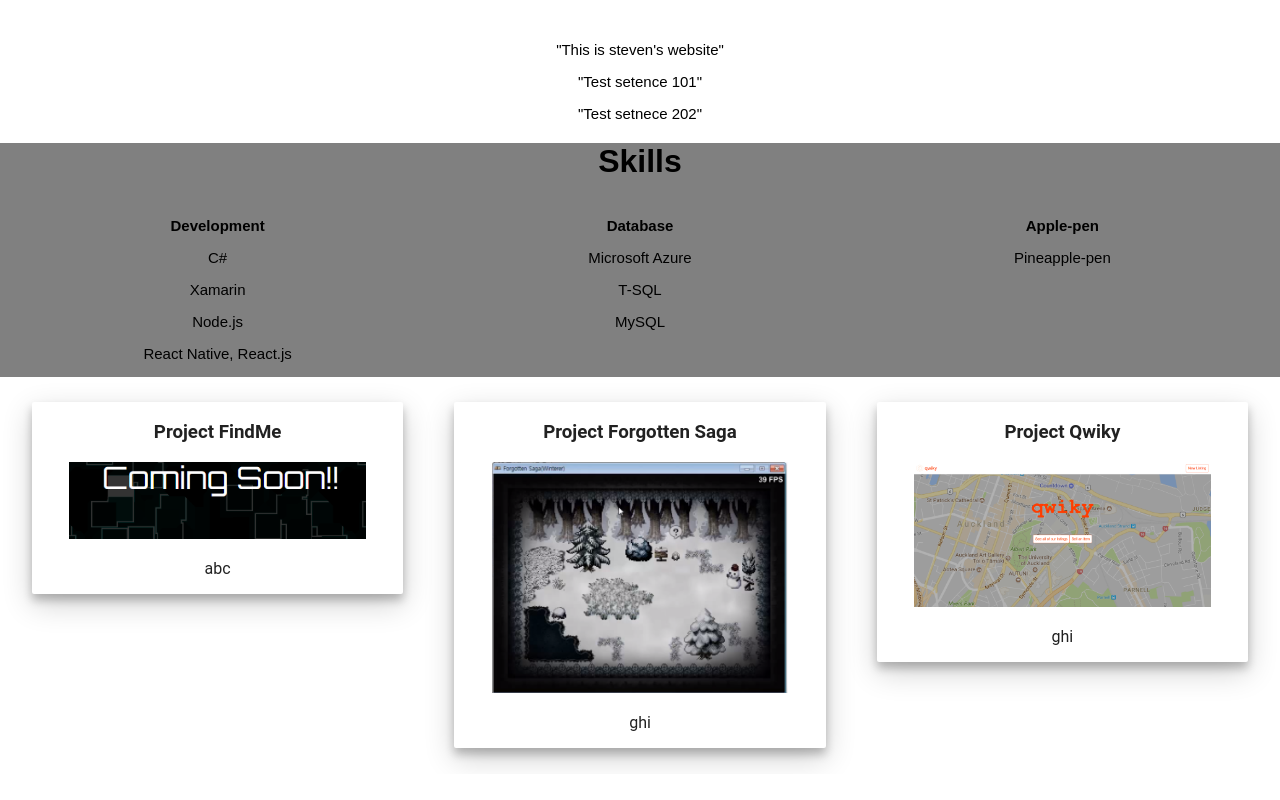
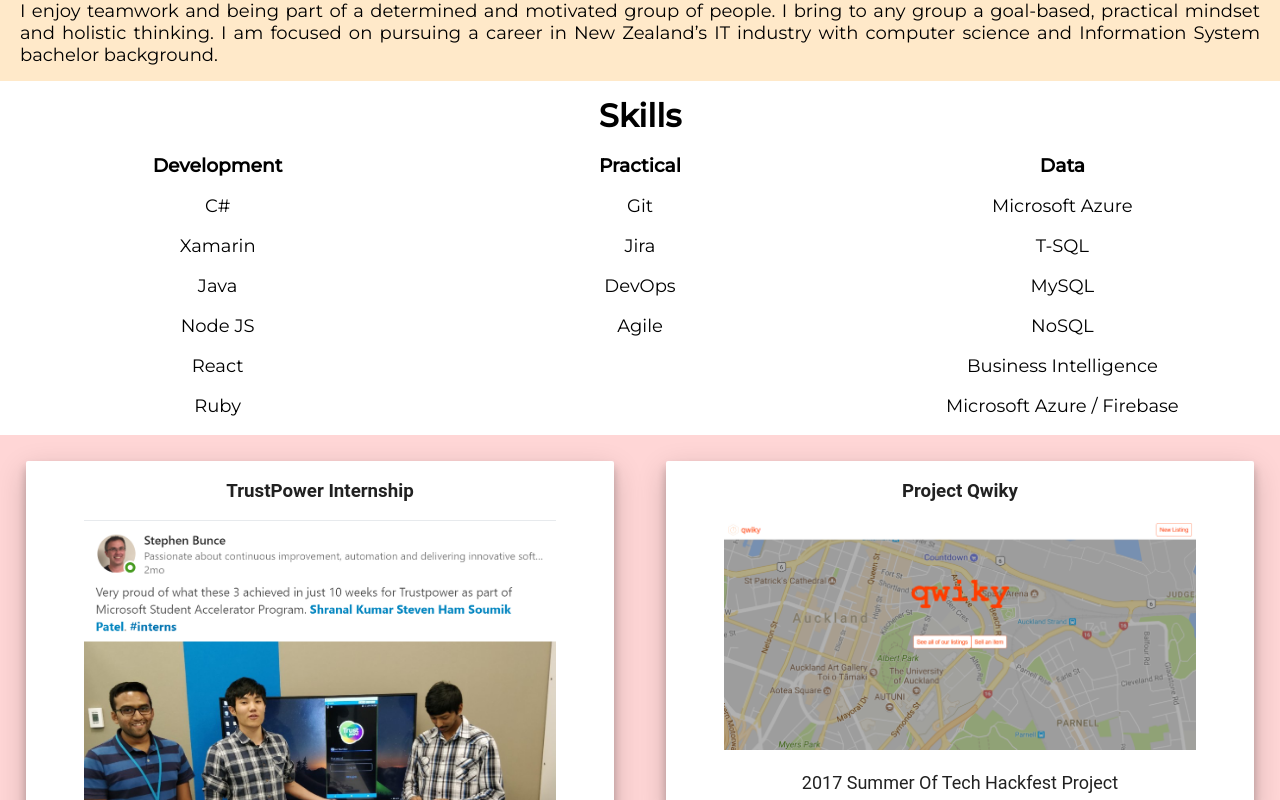
Before and after one commit to MinkyuH/Online-Portfolio, a React (Create React App) app: page / in a window 1280 px wide. Shown: the part 280-1080 px from the top of the page. Before the commit the page ends 1054 px from the top, so only its background shows below. Built offline with nearby package versions, Linux system fonts and the light colour scheme.

Commit message:
Edit paragraphs and background colours, add footer.

```diff
--- a/public/index.html
+++ b/public/index.html
@@ -11,6 +11,7 @@
     <link rel="manifest" href="%PUBLIC_URL%/manifest.json">
     <link rel="shortcut icon" href="%PUBLIC_URL%/favicon.ico">
     <link rel="stylesheet" href="https://fonts.googleapis.com/icon?family=Material+Icons">
+    <link rel='stylesheet' href='https://fonts.googleapis.com/css?family=Montserrat:400,500'>
     <!--
       Notice the use of %PUBLIC_URL% in the tags above.
       It will be replaced with the URL of the `public` folder during the build.
@@ -20,7 +21,7 @@
       work correctly both with client-side routing and a non-root public URL.
       Learn how to configure a non-root public URL by running `npm run build`.
     -->
-    <title>#1 Cunt</title>
+    <title>Minkyu's Online Portfolio</title>
   </head>
   <body>
     <noscript>
--- a/src/App.js
+++ b/src/App.js
@@ -13,6 +13,7 @@
                 <SecondLayer/>
                 <ThirdLayer/>
                 <FourthLayer/>
+                <footer><span>Minkyu Ham &#169; {(new Date()).getFullYear()}</span></footer>
             </div>
         );
     }
--- a/src/components/FirstLayer.js
+++ b/src/components/FirstLayer.js
@@ -8,13 +8,13 @@
     <div id="top-layer" style={styles.topLayer}>
         <img src={logo} alt="logo" style={styles.topLayer.img} />
         <div>
-            <IconButton href="https://github.com/minkyuh" tooltip = "GitHub">
+            <IconButton href="https://github.com/minkyuh" target="_blank" tooltip = "GitHub">
                 <GitHubLogo style = {styles.topLayer.icon}/>
             </IconButton>
-            <IconButton href="https://www.google.co.nz" tooltip = "LinkedIn">
+            <IconButton href="https://www.linkedin.com/in/steven-ham-6a5406140" target="_blank" tooltip = "LinkedIn">
                 <LinkedInLogo style = {styles.topLayer.icon}/>
             </IconButton>
-            <IconButton href="https://www.google.co.nz" tooltip = "Email">
+            <IconButton href="mailto:minkyuh0430@gmail.com" tooltip = "Email">
                 <EmailIcon style = {styles.topLayer.icon}/>
             </IconButton>
         </div>
--- a/src/components/FourthLayer.js
+++ b/src/components/FourthLayer.js
@@ -1,28 +1,30 @@
 import React from 'react';
 import Paper from 'material-ui/Paper';
-import findMe from '../assets/findMe.png';
-import forgottenSaga from '../assets/forgottenSaga.png';
+import trustPower from '../assets/trustPower.png';
 import qwiky from '../assets/qwiky.png';
-import logo from '../assets/logo.svg';
 import styles from '../styles/styles';
 
 export default()=> (
     <div id="FourthLayer" style={styles.fourthLayout}>
         <div>
             <Paper zDepth={3} style={styles.fourthLayout.container}>
-                <h3>Project FindMe</h3>
-                <img src={findMe} alt="project1" style={styles.fourthLayout.img}/>
-                <p>abc</p>
+                <h3>TrustPower Internship</h3>
+                <img src={trustPower} alt="trustPower" style={styles.fourthLayout.img}/>
+                <p>Mobile App created using Xamarin</p>
             </Paper>
-            <Paper zDepth={3} style={styles.fourthLayout.container}>
+            <a href="https://badboiz.github.io/frontend/">
+                <Paper zDepth={3} style={styles.fourthLayout.container}>
+                    <h3>Project Qwiky</h3>
+                    <img src={qwiky} alt="qwiky" style={styles.fourthLayout.img}/>
+                    <p>2017 Summer Of Tech Hackfest Project</p>
+                </Paper>
+            </a>
+        </div>
+        <div>
+            <Paper zDepth={3} style={styles.fourthLayout.youtube}>
                 <h3>Project Forgotten Saga</h3>
-                <img src={forgottenSaga} alt="project3" style={styles.fourthLayout.img}/>
-                <p>ghi</p>
-            </Paper>
-            <Paper zDepth={3} style={styles.fourthLayout.container}>
-                <h3>Project Qwiky</h3>
-                <img src={qwiky} alt="project4" style={styles.fourthLayout.img}/>
-                <p>ghi</p>
+                <iframe title="forgottenSaga" width="560" height="315" src="https://www.youtube.com/embed/vHnKufw_vBg?rel=0" frameborder="0" allow="autoplay; encrypted-media" allowfullscreen></iframe>
+                <p>RPGXP Game Engine, Ruby script</p>
             </Paper>
         </div>
     </div>
--- a/src/components/SecondLayer.js
+++ b/src/components/SecondLayer.js
@@ -3,11 +3,11 @@
 import styles from '../styles/styles';
 
 export default () => (
-<div id = "SecondLayer" style = {styles.secondLayout} >
-    <h1>About</h1>
-    <img src = {logo} alt = "logo2" style = {styles.secondLayout.img} />
-    <p style = {styles.secondLayout.bodyText}> "This is steven's website"</p>
-    <p style = {styles.secondLayout.bodyText}> "Test setence 101" </p>
-    <p style = {styles.secondLayout.bodyText}> "Test setnece 202" </p>
-</div>
+    <div id = "SecondLayer" style = {styles.secondLayout} >
+        <h1 style={styles.secondLayout.heading}>About</h1>
+        <img src={logo} alt="logo2" style={styles.secondLayout.img} />
+        <p style={styles.secondLayout.bodyText}>
+            I enjoy teamwork and being part of a determined and motivated group of people. I bring to any group a goal-based, practical mindset and holistic thinking. I am focused on pursuing a career in New Zealand’s IT industry with computer science and Information System bachelor background.
+        </p>
+    </div>
 );
--- a/src/components/ThirdLayer.js
+++ b/src/components/ThirdLayer.js
@@ -3,26 +3,31 @@
 
 export default () => (
     <div id="ThirdLayer" style={styles.thirdLayout}>
-        <h1>Skills</h1>
+        <h1 style={styles.thirdLayout.heading}>Skills</h1>
         <div style={styles.thirdLayout.container}>
-            <h3 style={styles.thirdLayout.text}>Development</h3>
-            <p style={styles.thirdLayout.text}>C#</p>
-            <p style={styles.thirdLayout.text}>Xamarin</p>
-            <p style={styles.thirdLayout.text}>Node.js</p>
-            <p style={styles.thirdLayout.text}>React Native, React.js</p>
-            {/* <p style={styles.thirdLayout.text}></p> */}
+            <h3>Development</h3>
+            <p>C#</p>
+            <p>Xamarin</p>
+            <p>Java</p>
+            <p>Node JS</p>
+            <p>React</p>
+            <p>Ruby</p>
         </div>
         <div style={styles.thirdLayout.container}>
-            <h3 style={styles.thirdLayout.text}>Database</h3>
-            <p style={styles.thirdLayout.text}>Microsoft Azure</p>
-            <p style={styles.thirdLayout.text}>T-SQL</p>
-            <p style={styles.thirdLayout.text}>MySQL</p>
-            <p style={styles.thirdLayout.text}></p>
-
+            <h3>Practical</h3>
+            <p>Git</p>
+            <p>Jira</p>
+            <p>DevOps</p>
+            <p>Agile</p>
         </div>
         <div style={styles.thirdLayout.container}>
-            <h3 style={styles.thirdLayout.text}>Apple-pen</h3>
-            <p style={styles.thirdLayout.text}>Pineapple-pen</p>
+            <h3>Data</h3>
+            <p>Microsoft Azure</p>
+            <p>T-SQL</p>
+            <p>MySQL</p>
+            <p>NoSQL</p>
+            <p>Business Intelligence</p>
+            <p>Microsoft Azure / Firebase</p>
         </div>
     </div>
 );
--- a/src/components/icons.js
+++ b/src/components/icons.js
@@ -3,7 +3,7 @@
 
 export const EmailIcon = (props) => (
     <SvgIcon {...props}>
-        <path d="M24 7.387v10.478c0 .23-.08.424-.238.576-.158.154-.352.23-.58.23h-8.547v-6.959l1.6 1.229c.102.085.229.126.379.126.148 0 .277-.041.389-.127L24 7.387zm-9.365-2.021h8.547c.211 0 .393.063.543.192.15.128.234.3.248.51l-7.369 5.876-1.969-1.549V5.366zM13.404.864v22.271L0 20.819V3.244L13.406.864h-.002zm-4.049 11.18c-.02-1.133-.313-2.072-.879-2.814-.555-.74-1.275-1.131-2.131-1.164-.824.033-1.529.423-2.1 1.164-.57.742-.855 1.682-.87 2.814.015 1.117.315 2.047.885 2.791.571.74 1.274 1.133 2.101 1.176.855-.035 1.574-.424 2.145-1.17.57-.748.87-1.68.885-2.797h-.036zm-3.12-2.482c.431.02.794.256 1.083.717.285.461.435 1.045.435 1.752 0 .721-.149 1.307-.435 1.771-.301.464-.66.704-1.096.704s-.795-.226-1.095-.69-.435-1.05-.435-1.754c0-.705.135-1.291.435-1.74.284-.45.646-.69 1.081-.721l.027-.039z"/>
+        <path d="M24 4.5v15c0 .85-.65 1.5-1.5 1.5H21V7.387l-9 6.463-9-6.463V21H1.5C.649 21 0 20.35 0 19.5v-15c0-.425.162-.8.431-1.068C.7 3.16 1.076 3 1.5 3H2l10 7.25L22 3h.5c.425 0 .8.162 1.069.432.27.268.431.643.431 1.068z"/>
     </SvgIcon>
 );
 
--- a/src/styles/index.css
+++ b/src/styles/index.css
@@ -1,5 +1,13 @@
 body {
-  margin: 0;
-  padding: 0;
-  font-family: sans-serif;
+	margin: 0;
+	padding: 0;
+	font-family: "Montserrat";
 }
+
+h1 {
+	margin: 0;
+}
+
+p, span {
+	font-size: 18px;
+}
--- a/src/styles/styles.js
+++ b/src/styles/styles.js
@@ -1,51 +1,63 @@
 export default {
     topLayer: {
-        backgroundColor: "grey",
+        backgroundColor: "#8AC5E2",
         img: {
             width: 70,
             height: 70
         },
         text: {
-            display: "inline-flex",
-            fontSize: 15
+            display: "inline-flex"
         },
         icon: {
             margin: 5
         }
     },
     secondLayout: {
-        backgroundColor: "white",
+        backgroundColor: "#FFE9C9",
         img: {
             width: 90,
             height: 100
         },
+        alt: {
+            fontFamily: "Nunito"
+        },
         bodyText: {
-            fontSize: 15
+            textAlign: "justify",
+            margin: "0 20px",
+            paddingBottom: 15
+        },
+        heading: {
+            paddingTop: 15
         }
     },
     thirdLayout: {
-        backgroundColor: "grey",
         container: {
             display: "inline-block",
             width: "33%",
             verticalAlign: "text-top"
         },
-        text: {
-            fontSize: 15
+        heading: {
+            paddingTop: 15
         }
     },
     fourthLayout:{
-        backgroundColor: "white",
+        backgroundColor: "#FFD6D6",
+        paddingBottom: 1,
         textAlign: "center",
         container: {
             display: "inline-block",
-            width: "29%",
+            width: "46%",
             margin: "2%",
             verticalAlign: "text-top"
         },
         img: {
             width: "80%",
             maxWidth: "initial"
+        },
+        youtube: {
+            width: "96%",
+            margin: "2%",
+            padding: "1px 0"
         }
     }
 }
```
Also changed, not shown: src/assets/findMe.png (deleted), src/assets/trustPower.png (added).
